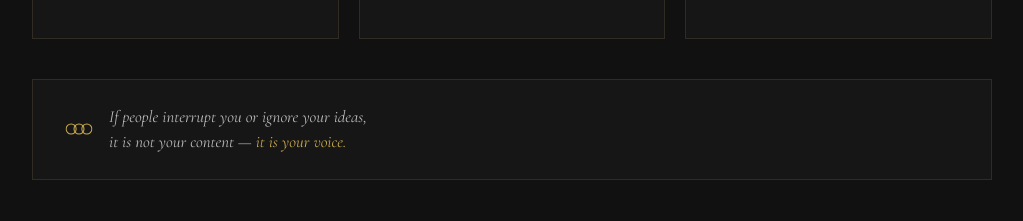
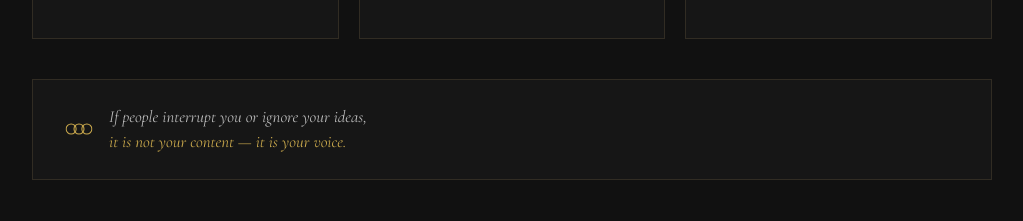
Before and after one commit to mustafahassan065/SevilVelsha, a React (Vite) app: page /voice-audit in a window 1280 px wide. Shown: the part 1500-1721 px from the top of the page, without its empty margins (128-1151 px from the left). Built offline with nearby package versions, Linux system fonts and the light colour scheme.

Commit message:
Fix the line colors

```diff
--- a/src/routes/voice-audit/VoiceAuditPage.jsx
+++ b/src/routes/voice-audit/VoiceAuditPage.jsx
@@ -294,6 +294,7 @@ export default function VoiceAuditPage() {
     </div>
 
     {/* Bottom line — BOTTOM WALA EMOJI BHI FIGMA WALA SVG SE REPLACE */}
+    {/* Bottom line */}
 <div style={{
   background: CARD, border: `1px solid ${CARD_BORDER}`,
   padding: '24px 32px', display: 'flex', alignItems: 'center', gap: 16,
@@ -317,7 +318,7 @@ export default function VoiceAuditPage() {
     color: 'rgba(255,255,255,0.7)', margin: 0
   }}>
     If people interrupt you or ignore your ideas,<br/>
-        it is not your content — <span style={{ color: '#C9A84C' }}>it is your voice.</span>
+    <span style={{ color: '#C9A84C' }}>it is not your content — it is your voice.</span>
   </p>
 </div>
   </div>
```
Lines whose indentation alone changed are shown as unchanged.
